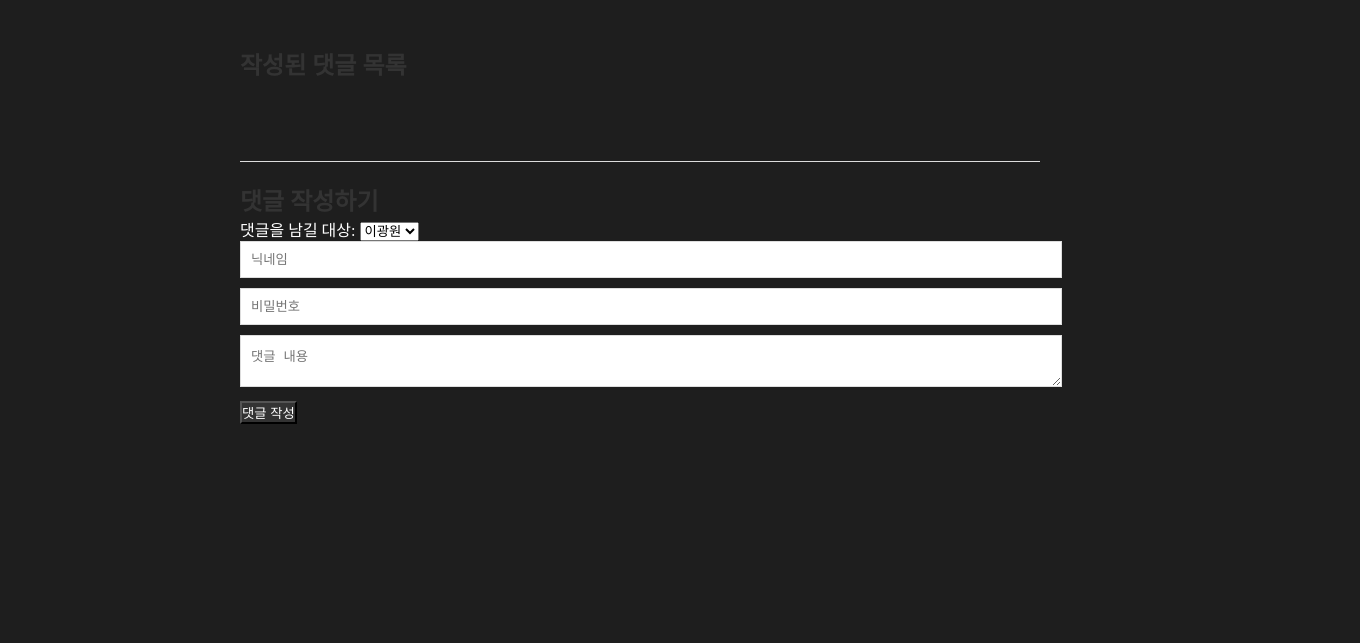
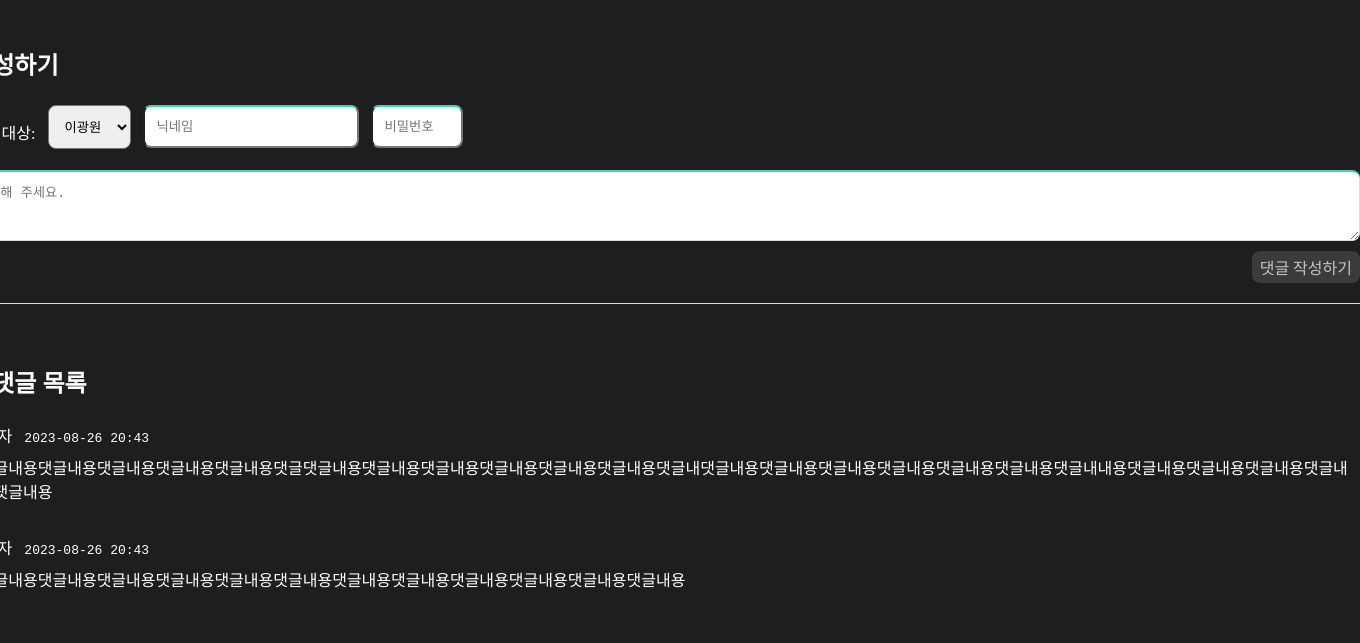
Before and after one commit to Leejuncheol102611/bu-web-exhibition, a website: page comment/comment.html in a window 1280 px wide. Shown: the part 192-835 px from the top of the page, 1360 px wide, since content can reach past the window. Before the commit the page ends 800 px from the top, so only its background shows below. Drawn offline with Linux system fonts and the light colour scheme; no server answers; a web font is replaced by a local one.

Commit message:
댓글페이지 임시수정

```diff
--- a/comment/comment.css
+++ b/comment/comment.css
@@ -1,12 +1,11 @@
 body {
-    font-family: Arial, sans-serif;
+    font-family: Noto sans KR;
     margin: 0;
     padding: 0;
 }
 
-h1,
 h2 {
-    color: #333;
+    margin-bottom: 1.5rem;
 }
 
 .comments {
@@ -14,32 +13,110 @@ h2 {
 }
 
 ul {
-    list-style: none;
-    padding: 0;
+    margin-bottom: 2rem;
+}
+
+samp {
+    margin-left: 0.75rem;
 }
 
 li {
-    border: 1px solid #ddd;
-    padding: 10px;
-    margin-bottom: 10px;
+    margin-bottom: 0.5rem;
+}
+
+.text_area {
+    width: 100%;
+    display: flex;
+    justify-content: flex-end;
+    flex-wrap: wrap;
+}
+
+#comment {
+    height: 3rem;
 }
 
 .add-comment {
-    border-top: 1px solid #ddd;
-    padding-top: 20px;
+    border-bottom: 1px solid #ddd;
+    padding-bottom: 20px;
 }
 
-input[type="text"],
-input[type="password"],
+#commentForm {
+    display: flex;
+    flex-wrap: wrap;
+    gap: 0.75rem;
+}
+
+label {
+    display: flex;
+    align-items: center;
+    justify-content: center;
+}
+
+input[type="text"]#nickname {
+    display: flex;
+    flex-direction: row;
+    width: 11.75rem;
+    padding: 0.75rem;
+    margin-bottom: 10px;
+    border-style: inset;
+    border-radius: 0.5rem;
+    border-top: 2px solid #3dd6b1;
+}
+
+input[type="password"]#password {
+    display: flex;
+    flex-direction: row;
+    width: 4rem;
+    padding: 0.75rem;
+    margin-bottom: 10px;
+    border-style: inset;
+    border-radius: 0.5rem;
+    border-top: 2px solid #3dd6b1;
+}
+
 textarea {
     width: 100%;
     padding: 10px;
     margin-bottom: 10px;
     border: 1px solid #ddd;
+    border-radius: 0.5rem;
+    border-top: 2px solid #3dd6b1;
 }
 
-button {
-    background-color: #333;
-    color: #fff;
-    padding: 10px 20px
+button[type="submit"] {
+    font-family: Noto Sans KR;
+    font-size: 1rem;
+    font-weight: 500;
+    border-style: none;
+    padding: 0.25rem 0.5rem;
+    border-radius: 0.5rem;
+    background-color: #3b3b3b;
+    color: #c4c4c4;
+    transition: 0.3s ease-out;
 }
+
+button[type="submit"]:hover {
+    background-color: #3dd6b1;
+    color: #000000;
+}
+
+#commentList {
+    width: 90rem;
+}
+
+#target_id {
+    text-align: center;
+    padding: 0 0.75rem 0 0.75rem;
+    height: 2.75rem;
+    border-radius: 0.5rem;
+}
+
+@media (max-width: 488px) {
+    #commentList {
+        width: 20rem;
+    }
+
+    #comment {
+        height: 5rem;
+    }
+}
--- a/comment/comment.html
+++ b/comment/comment.html
@@ -2,12 +2,12 @@
 <html lang="ko-kr">
 
 <head>
-    <meta charset="UTF-8">
-    <meta name="viewport" content="width=device-width, initial-scale=1.0">
+    <meta charset="UTF-8" />
+    <meta name="viewport" content="width=device-width, initial-scale=1.0" />
     <title>댓글 기능 테스트</title>
-    <link rel="stylesheet" href="comment.css">
-    <link rel="stylesheet" href="../font-family.css">
-    <link rel="stylesheet" href="../style.css">
+    <link rel="stylesheet" href="../font-family.css" />
+    <link rel="stylesheet" href="../style.css" />
+    <link rel="stylesheet" href="comment.css" />
 </head>
 
 <body>
@@ -32,14 +32,11 @@
     <main>
         <section>
             <h1>댓글 기능 테스트</h1>
-            <div class="comments">
-                <h2>작성된 댓글 목록</h2>
-                <ul id="commentsList"></ul>
-            </div>
+
             <div class="add-comment">
                 <h2>댓글 작성하기</h2>
                 <form id="commentForm">
-                    <label for="fruit">댓글을 남길 대상:</label>
+                    <label for="tatget_id">댓글을 남길 대상:</label>
                     <select id="target_id" name="이름">
                         <option value="1">이광원</option>
                         <option value="2">최인욱</option>
@@ -62,11 +59,32 @@
                         <option value="19">여초교</option>
                         <option value="20">손경주</option>
                     </select>
-                    <input type="text" id="nickname" placeholder="닉네임" required>
-                    <input type="password" id="password" placeholder="비밀번호" required>
-                    <textarea id="comment" placeholder="댓글 내용" required></textarea>
-                    <button type="submit">댓글 작성</button>
+                    <input type="text" id="nickname" placeholder="닉네임" required />
+                    <input type="password" id="password" placeholder="비밀번호" required />
+
+                    <div class="text_area">
+                        <textarea id="comment" placeholder="댓글을 입력해 주세요." required></textarea>
+                        <button type="submit">댓글 작성하기</button>
+                    </div>
                 </form>
+            </div>
+
+            <div class="comments">
+                <h2 class="sectionTitle">작성된 댓글 목록</h2>
+                <div id="commentList">
+                    <ul>
+                        <li>익명의 방문자<samp>2023-08-26 20:43</samp></li>
+                        <li>
+                            댓글내용댓글내용댓글내용댓글내용댓글내용댓글내용댓글댓글내용댓글내용댓글내용댓글내용댓글내용댓글내용댓글내댓글내용댓글내용댓글내용댓글내용댓글내용댓글내용댓글내내용댓글내용댓글내용댓글내용댓글내용댓글내용댓글내용
+                        </li>
+                    </ul>
+                    <ul>
+                        <li>익명의 방문자<samp>2023-08-26 20:43</samp></li>
+                        <li>
+                            댓글내용댓글내용댓글내용댓글내용댓글내용댓글내용댓글내용댓글내용댓글내용댓글내용댓글내용댓글내용댓글내용
+                        </li>
+                    </ul>
+                </div>
             </div>
         </section>
     </main>
--- a/comment/comment.js
+++ b/comment/comment.js
@@ -45,7 +45,6 @@ document.addEventListener('DOMContentLoaded', () => {
     });
 
 
-
     // 댓글 목록 가져오기
     async function loadComments() {
         const response = await fetch(commentsUrl);
@@ -55,7 +54,7 @@ document.addEventListener('DOMContentLoaded', () => {
         commentsList.innerHTML = '';
         comments.forEach(comment => {
             const li = document.createElement('li');
-            li.textContent = `${comment.nickname}:, ${comment.comment}, 작성일: ${comment.updated}`;
+            li.textContent = `${comment.nickname}: ${comment.comment} // 작성일: ${comment.updated}`;
 
             const deleteButton = document.createElement('button');
             deleteButton.textContent = '삭제';
```
